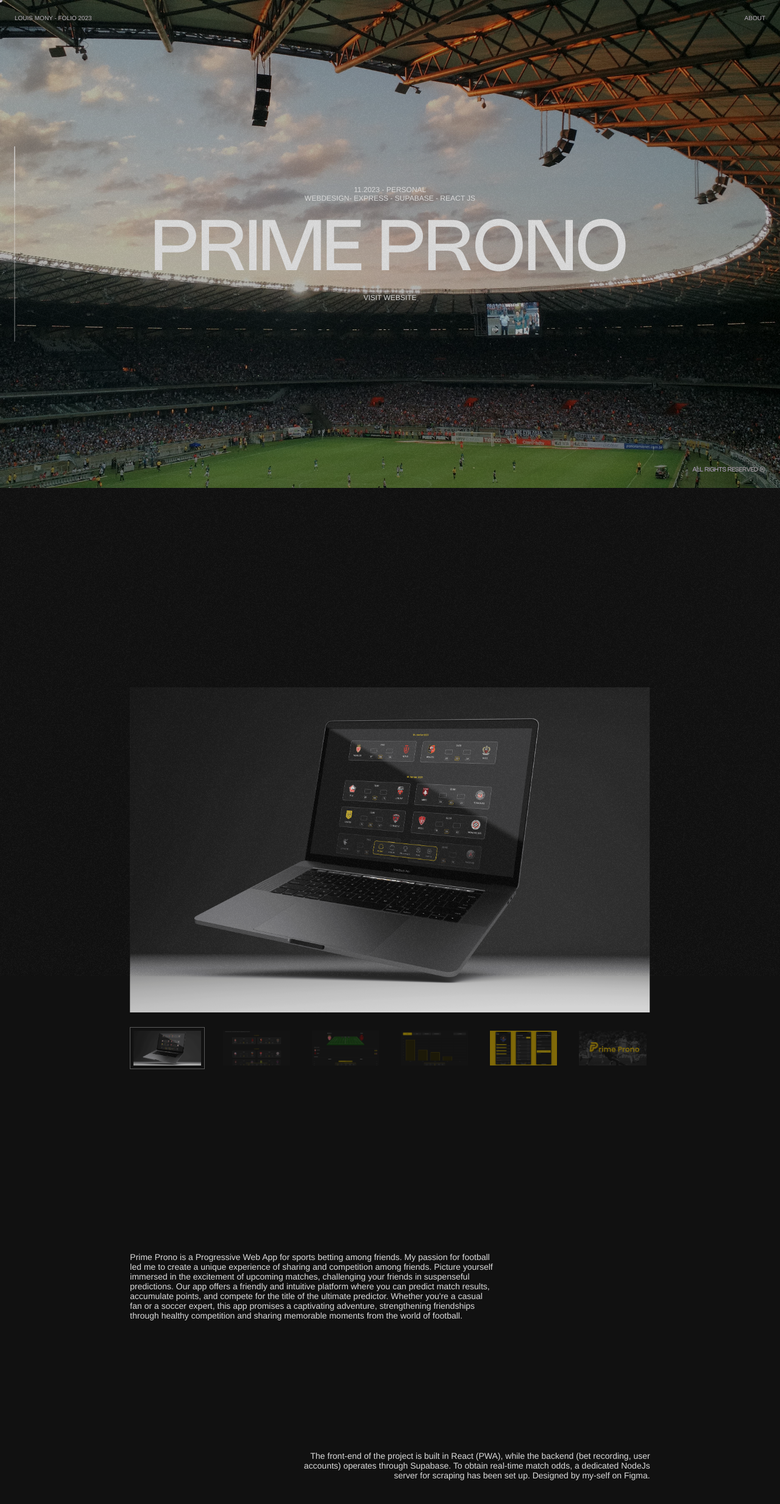
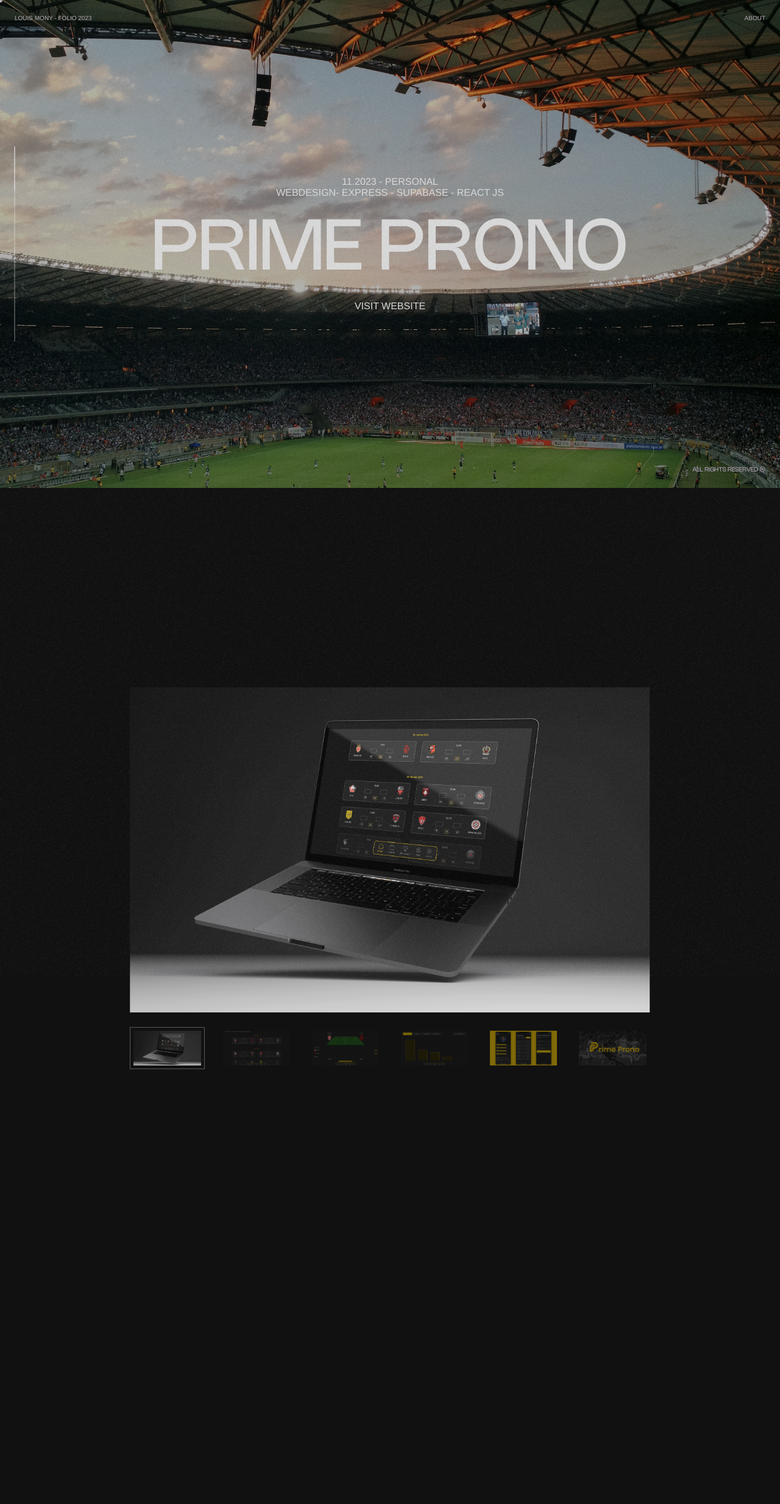
Before and after one commit to LouisMony/Portfolio2023, a React (Create React App) app: page /work/primeprono in a window 1280 px wide. Shown: the top 2466 px of the page at 61% size. Built offline with nearby package versions, Linux system fonts and the light colour scheme.

Commit message:
Larger Texte

```diff
--- a/src/js/HandleWorkAnimation.js
+++ b/src/js/HandleWorkAnimation.js
@@ -34,7 +34,7 @@
     })
 
     document.querySelectorAll(".JsBasicP").forEach(item=>{
-        gsap.fromTo(item,{y:100, opacity:0},{scrollTrigger:{trigger: item, start: 'top bottom'},duration: 1.5, opacity:1, y:0})
+        gsap.fromTo(item,{y:100, opacity:0},{scrollTrigger:{trigger: item, start: 'top bottom', end: 'top top', scrub: .5},duration: 1.5, opacity:1, y:0})
     })
 
     gsap.fromTo('.work__next__content',{height: "0%"},{scrollTrigger:{trigger: ".work__next__content", scrub: .5, start: 'top bottom'},height: "60%"})
--- a/src/style/Work.scss
+++ b/src/style/Work.scss
@@ -26,14 +26,14 @@
             display: flex;
             justify-content: center;
             align-items: center;
-            gap: 10px;
+            gap: $baseUnit;
             color: $white;
             @media screen and (max-width: $max_mobile) {
                 gap: 20vh;
             }
 
             span{
-                font-size: 12px;
+                font-size: 16px;
                 font-family: Helvetica;
                 text-transform: uppercase;
                 text-align: center;
@@ -205,7 +205,7 @@
     }
 
     &__desc{
-        padding: calc(2*(100vw/12));
+        padding: calc((100vw/12)) calc(2*(100vw/12));
         scroll-snap-align: start;
         height: 100vh;
         background-color: $background;
@@ -222,11 +222,13 @@
             p{
                 font-family: Helvetica;
                 color: $white;
-                font-size: 14px;
-                width: 70%;
+                font-size: 24px;
+                width: 80%;
+                margin-bottom: calc($baseUnit*5);
                 @media screen and (max-width: $max_mobile) {
                     width: 100%;
                     font-size: 16px;
+                    margin-bottom: 0;
                 }
             }
             &:last-child{
```
